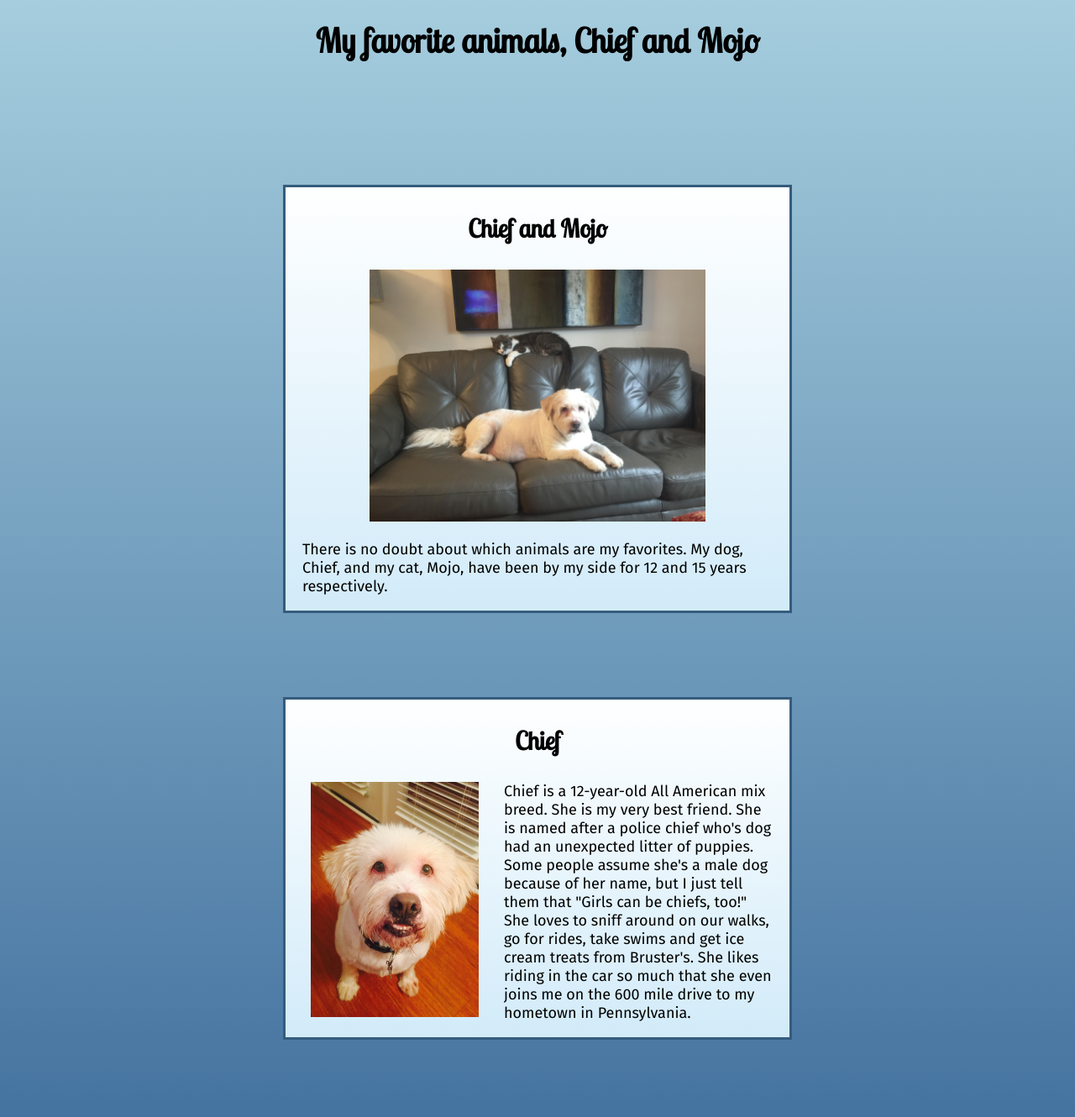
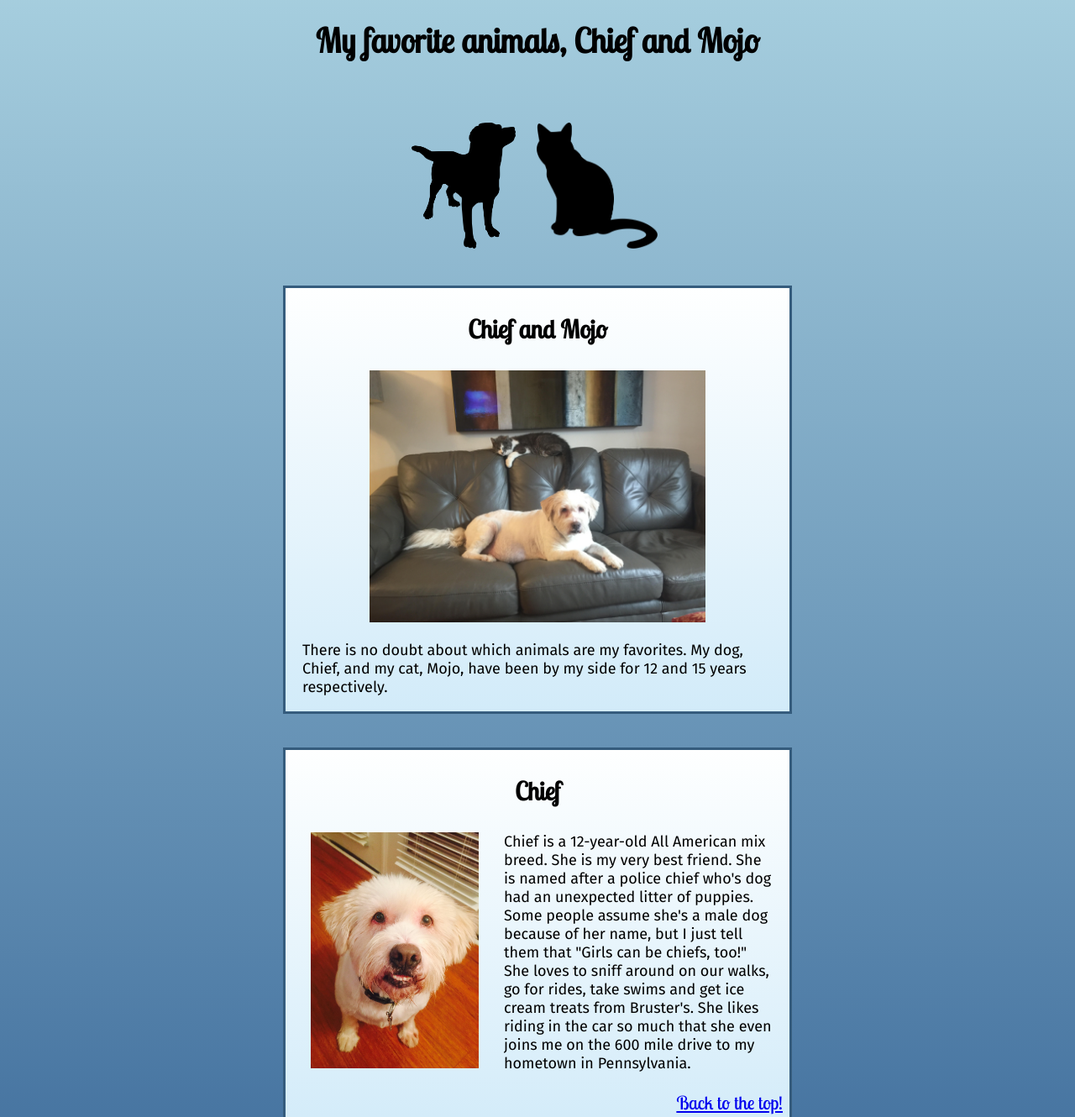
Before and after one commit to tarawhiteley/hw_git_whiteley_tara, a plain HTML site: page index.html in a window 1280 px wide. Shown: the part 24-1354 px from the top of the page at 84% size. Drawn offline with Linux system fonts and the light colour scheme.

Commit message:
add nav at top of index page, jump to top links

```diff
--- a/css/main.css
+++ b/css/main.css
@@ -17,7 +17,7 @@ body {
 	filter: progid:DXImageTransform.Microsoft.gradient( startColorstr='#a7cfdf', endColorstr='#23538a',GradientType=0 ); /* IE6-9 */
 }
 
-h1, h3 {
+h1, h3, nav li {
 	text-align: center;
 	font-family: 'Lobster Two', cursive;
 }
@@ -38,22 +38,47 @@ p {
 	font-family: 'Fira Sans', sans-serif;
 }
 
+.toplink {
+	font-family: 'Lobster Two', cursive;
+	padding: 0 8px;
+	font-size: 22px;
+	text-align: right;
+}
+
 #main {
 	text-align: center;
+}
+
+nav {
+	width: 400px;
+	margin: auto;
+}
+
+nav img {
+	height: 150px;
+	text-align: center;
+	padding: 0 10px;
+}
+
+nav ul {
+	list-style-type: none;
+}
+
+nav li {
+	display: inline;
 }
 
 .pets, .chief, .mojo {
 	width: 600px;
 	height: auto;
 	border: 3px solid #355c7d;
-	margin: 100px auto;
+	margin: 40px auto;
 	/* Permalink - use to edit and share this gradient: http://colorzilla.com/gradient-editor/#feffff+0,d2ebf9+100;Blue+3D+%2312 */
 	background: #feffff; /* Old browsers */
 	background: -moz-linear-gradient(top,  #feffff 0%, #d2ebf9 100%); /* FF3.6-15 */
 	background: -webkit-linear-gradient(top,  #feffff 0%,#d2ebf9 100%); /* Chrome10-25,Safari5.1-6 */
 	background: linear-gradient(to bottom,  #feffff 0%,#d2ebf9 100%); /* W3C, IE10+, FF16+, Chrome26+, Opera12+, Safari7+ */
 	filter: progid:DXImageTransform.Microsoft.gradient( startColorstr='#feffff', endColorstr='#d2ebf9',GradientType=0 ); /* IE6-9 */
-
 }
 
 .pets img {
--- a/index.html
+++ b/index.html
@@ -14,8 +14,15 @@
 <body>
 
 <header>
-    <h1>My favorite animals, Chief and Mojo<h1>
+    <h1 id="top">My favorite animals, Chief and Mojo<h1>
 </header>
+
+<nav>
+    <ul>
+        <li><a href="#dog"><img src="img/dognav.png" alt="Chief" title="Learn more about Chief"></a></li>
+        <li><a href="#cat"><img src="img/catnav.png" alt="Mojo" title="Learn more about Mojo"></a></li>
+    </ul>
+</nav>
 
 <section id="main">
 
@@ -29,23 +36,25 @@
 
     </article>
 
-    <article class="chief">
+    <article class="chief" id="dog">
 
         <h3>Chief</h3>
 
         <img src="img/chief.jpg" alt="Chief" title="One of my favorite animals, Chief" >
 
         <p>Chief is a 12-year-old All American mix breed. She is my very best friend. She is named after a police chief who's dog had an unexpected litter of puppies. Some people assume she's a male dog because of her name, but I just tell them that "Girls can be chiefs, too!" She loves to sniff around on our walks, go for rides, take swims and get ice cream treats from Bruster's. She likes riding in the car so much that she even joins me on the 600 mile drive to my hometown in Pennsylvania.</p>
+        <a href="#top"><p class="toplink">Back to the top!</p></a>
 
     </article>
 
-    <article class="mojo">
+    <article class="mojo" id="cat">
 
         <h3>Mojo</h3>
 
         <img src="img/mojo.jpg" alt="Mojo" title="One of my favorite animals, Mojo" >
 
         <p>Mojo is a 15-year-old polydactyl cat, meaning he has extra toes on every paw! He is now old enough to be classifed as a geriatric cat but, other than not being able to jump on things like he used to, he hasn't slowed down or showed signs of being about 76 years old in human years. He loves to check out the neighboring yards near our home, and sleep on my lap when he's done exploring the outdoors.</p>
+        <a href="#top"><p class="toplink">Back to the top!</p></a>
 
     </article>
 
```
Also changed, not shown: img/catnav.png (added), img/dognav.png (added).
